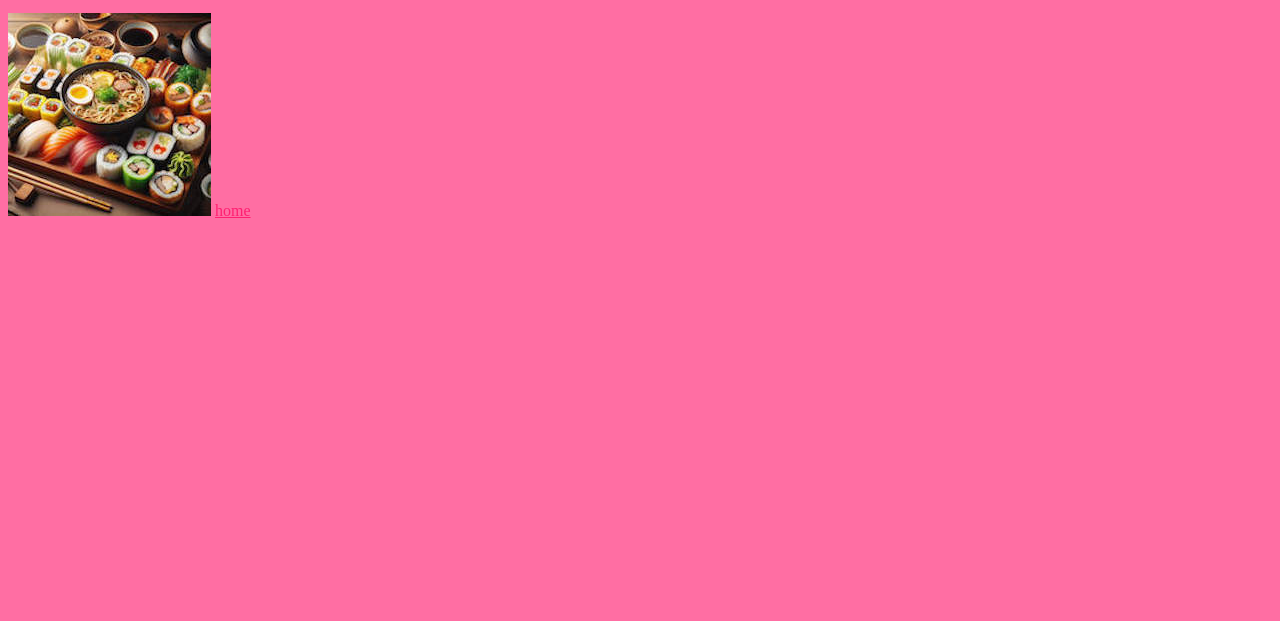
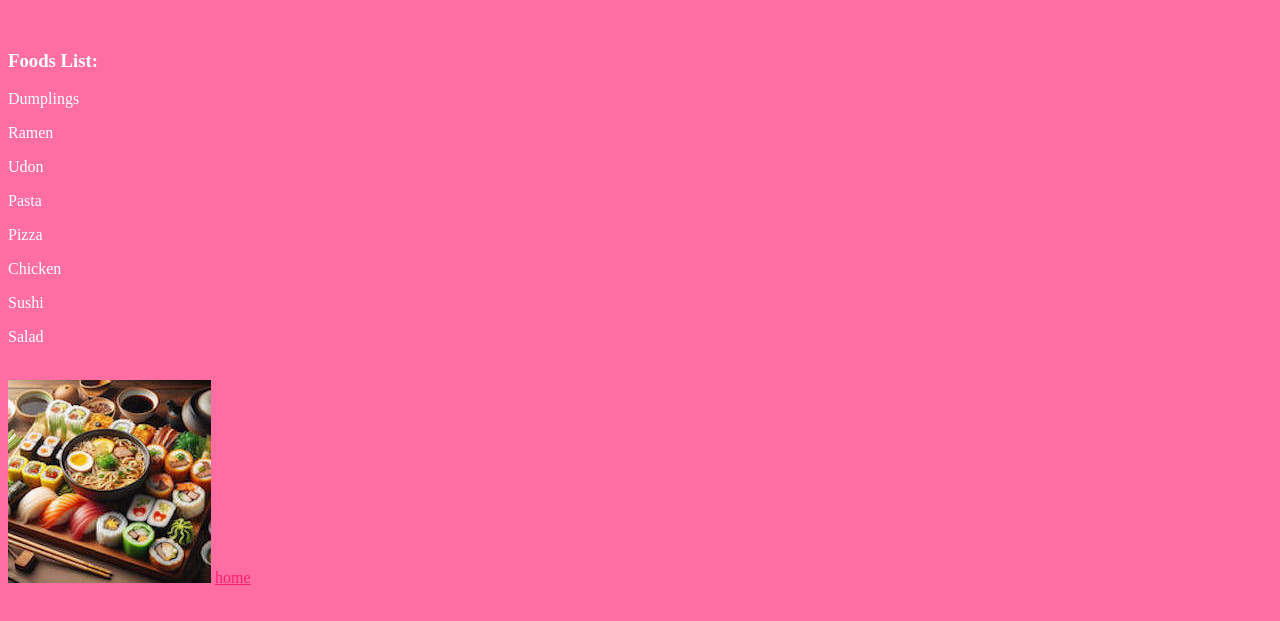
Before and after one commit to kaitlyn-1330/Kaitlyn-s-Food-Website, a plain HTML site: page MealFoods.html in a window 1280 px wide. Shown: the part 157-778 px from the top of the page. Drawn offline with Linux system fonts and the light colour scheme.

Commit message:
Add files via upload

```diff
--- a/MealFoods.html
+++ b/MealFoods.html
@@ -18,6 +18,17 @@
 		</div>
 	<h1>Kaitlyn's Food Reccomendations</h1>
 	<p>Welcome to Kaitlyn's Food Reccomendations</p>
+<br>
+		<h3>Foods List:</h3>
+		<p>Dumplings</p>
+		<p>Ramen</p>
+		<p>Udon</p>
+		<p>Pasta</p>
+		<p>Pizza</p>
+		<p>Chicken</p>
+		<p>Sushi</p>
+		<p>Salad</p>
+		<br>
 
 <img src="ramen_sushi.jpg" alt="ramen_sushi"/>
 
```
Also changed, not shown: Restaurants.html (+8 -2 lines), index.html (+1 -1 lines), pinkfood.png (added).
